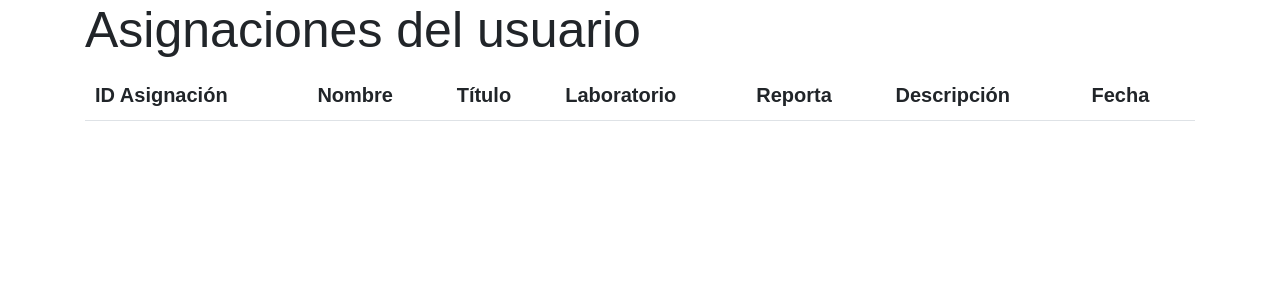
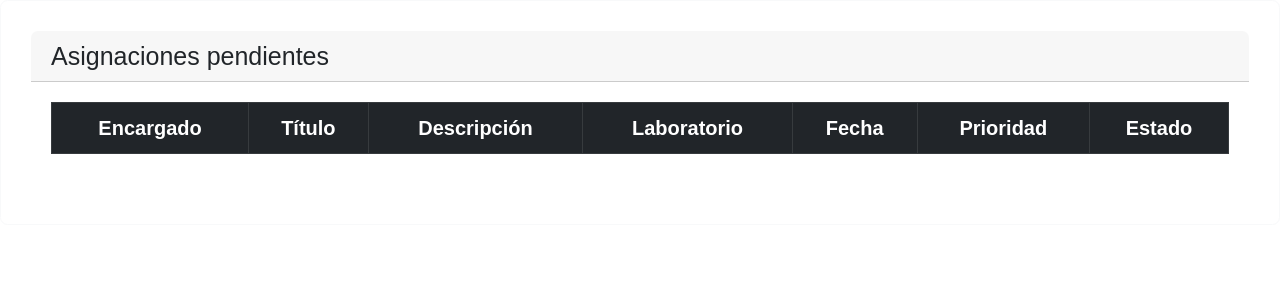
Before and after one commit to SoyHadrian/ReserveIT, a PHP site: page /user.php in a window 1280 px wide. Shown: the part 85-385 px from the top of the page. Run offline with PHP 8.4, Linux system fonts and the light colour scheme; the visitor is signed in with stand-in values (Sample User, id 1); tables that the repository leaves empty or names only in its code hold one stand-in row (values such as "Sample post"); data that the repository does not hold is empty; some libraries are stand-ins or nearby versions.

Commit message:
Se agrego la parte del usuario

```diff
--- a/db/db_connection.php
+++ b/db/db_connection.php
@@ -2,7 +2,7 @@
 $servername = "localhost";
 $username = "root";
 $password = "";
-$dbname = "reserveit2";
+$dbname = "reserveit";
 
 $connection = mysqli_connect($servername, $username, $password, $dbname);
 
--- a/user.php
+++ b/user.php
@@ -3,6 +3,15 @@
 if (empty($_SESSION["id"])) {
     header("location: index.php");
 }
+$id_usuario = $_SESSION["id"];
+include "db/db_connection.php";
+$sql = "SELECT asignacion.id_asignacion, asignacion.prioridad, asignacion.estado, usuario.nombre, reporte.titulo, reporte.laboratorio, reporte.reporta, reporte.descripcion, reporte.fecha
+        FROM asignacion
+        INNER JOIN usuario ON asignacion.id_usuario = usuario.id_usuario
+        INNER JOIN reporte ON asignacion.id_reporte = reporte.id_reporte
+        WHERE asignacion.id_usuario = $id_usuario AND asignacion.estado = 'En curso'";
+$resultado = mysqli_query($connection, $sql);
+
 ?>
 <!DOCTYPE html>
 <html lang="en">
@@ -52,35 +61,72 @@
         }
         ?>
     </div>
-    <div class="container">
-        <h1>Asignaciones del usuario</h1>
-        <table class="table">
-            <thead>
+    <div class="card border-light mb-3" style="padding: 30px;">
+
+        <h5 class="card-header">Asignaciones pendientes</h5>
+        <div class="card-body">
+            <table class="table table-hover text-center fs-6 table-bordered">
+                <thead class="table-dark" style="vertical-align: middle;">
                     <tr>
-                    <th>ID Asignación</th>
-                    <th>Nombre</th>
+                        <th>Encargado</th>
                         <th>Título</th>
+                        <th>Descripción</th>
                         <th>Laboratorio</th>
-                    <th>Reporta</th>
-                    <th>Descripción</th>
                         <th>Fecha</th>
+                        <th>Prioridad</th>
+                        <th>Estado</th>
+
                     </tr>
                 </thead>
                 <tbody>
-                <?php while ($row = mysqli_fetch_assoc($resultado)) { ?>
+                    <?php while ($row = mysqli_fetch_assoc($resultado)) {
+                        $prioridadColor = '';
+                        $estadoColor = '';
+
+                        switch ($row['prioridad']) {
+                            case 1:
+                                $prioridadColor = 'red';
+                                break;
+                            case 2:
+                                $prioridadColor = 'orange';
+                                break;
+                            case 3:
+                                $prioridadColor = 'yellow';
+                                break;
+                            default:
+                                $prioridadColor = 'inherit';
+                                break;
+                        }
+
+                        switch ($row['estado']) {
+                            case 'En curso':
+                                $estadoColor = 'green';
+                                break;
+                            case 'Finalizado':
+                                $estadoColor = 'blue';
+                                break;
+                            default:
+                                $estadoColor = 'inherit';
+                                break;
+                        }
+
+                        ?>
                         <tr>
-                        <td><?php echo $row['id_asignacion']; ?></td>
                             <td><?php echo $row['nombre']; ?></td>
                             <td><?php echo $row['titulo']; ?></td>
+                            <td><?php echo $row['descripcion']; ?></td>
                             <td><?php echo $row['laboratorio']; ?></td>
-                        <td><?php echo $row['reporta']; ?></td>
-                        <td><?php echo $row['descripcion']; ?></td>
                             <td><?php echo $row['fecha']; ?></td>
+                            <td style="background-color: <?php echo $prioridadColor; ?>"><strong><?php echo $row['prioridad'] ?></strong></td>
+                            <td style="background-color: <?php echo $estadoColor; ?>"><strong><span style="color: white;"><?php echo $row['estado'] ?></span></strong></td>
                         </tr>
                     <?php } ?>
                 </tbody>
             </table>
             </div>
+    </div>
+    <script src="https://cdn.jsdelivr.net/npm/bootstrap@5.2.3/dist/js/bootstrap.bundle.min.js" integrity="sha384-kenU1KFdBIe4zVF0s0G1M5b4hcpxyD9F7jL+jjXkk+Q2h455rYXK/7HAuoJl+0I4" crossorigin="anonymous">
+    </script>
 
 </body>
 
```
Lines whose indentation alone changed are shown as unchanged.
